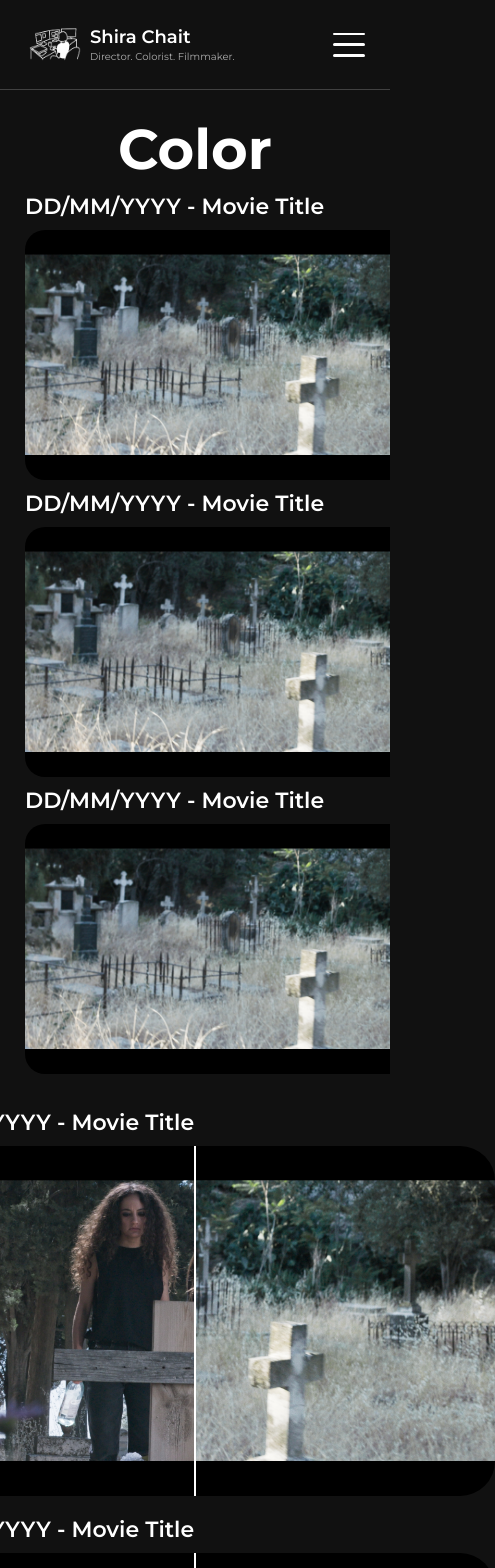
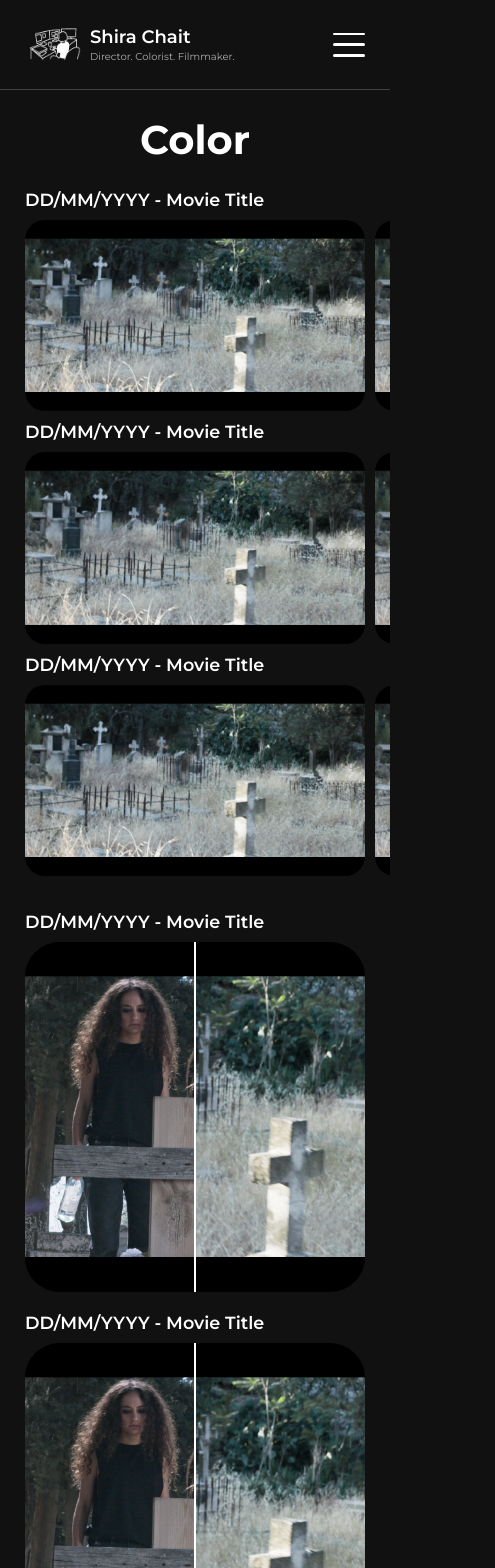
Before and after one commit to tankop1/shira-website, a React (Vite) app: page /color in a window 390 px wide. Shown: the top 1568 px of the page, 495 px wide, since content can reach past the window. Built offline with nearby package versions, Linux system fonts and the light colour scheme.

Commit message:
Make color page mobile responsive

```diff
--- a/src/pages/About.css
+++ b/src/pages/About.css
@@ -93,6 +93,7 @@
   }
   #about-top-text .card {
     padding: var(--padding-large);
+    gap: var(--padding-large);
   }
   #about-bottom {
     padding: var(--padding-large);
--- a/src/pages/Color.css
+++ b/src/pages/Color.css
@@ -1,3 +1,57 @@
+@media (max-width: 500px) {
+  #color .scrollable-gallery img {
+    width: 350px;
+    height: auto;
+    max-width: 100%;
+    object-fit: contain;
+  }
+}
+@media (max-width: 500px) {
+  #color .card-buttons {
+    flex-direction: column;
+    gap: var(--padding-medium);
+    align-items: stretch;
+  }
+}
+@media (max-width: 750px) {
+  #color h1 {
+    font-size: 2.5rem;
+    margin-bottom: var(--padding-large);
+  }
+  #color h4 {
+    font-size: 0.85rem;
+  }
+  #color h3 {
+    font-size: 1.1rem;
+  }
+  #color h5 {
+    font-size: 1rem;
+  }
+  #color,
+  #color p,
+  #color i {
+    font-size: 0.65rem;
+  }
+
+  /* Make slider images and embedded videos full width minus padding */
+  #color-sliders > *,
+  #color-videos > * {
+    width: calc(100vw - 2 * var(--padding-large));
+    max-width: 100%;
+    min-width: 0;
+    box-sizing: border-box;
+  }
+  #color-videos iframe {
+    width: 100% !important;
+    min-width: 0;
+    box-sizing: border-box;
+  }
+
+  #color .card {
+    gap: var(--padding-large) !important;
+  }
+}
+
 #color h1 {
   width: 100%;
   text-align: center;
@@ -33,4 +87,5 @@
   justify-content: center;
   gap: var(--padding-medium);
   padding: var(--padding-large);
+  text-align: center;
 }
```
